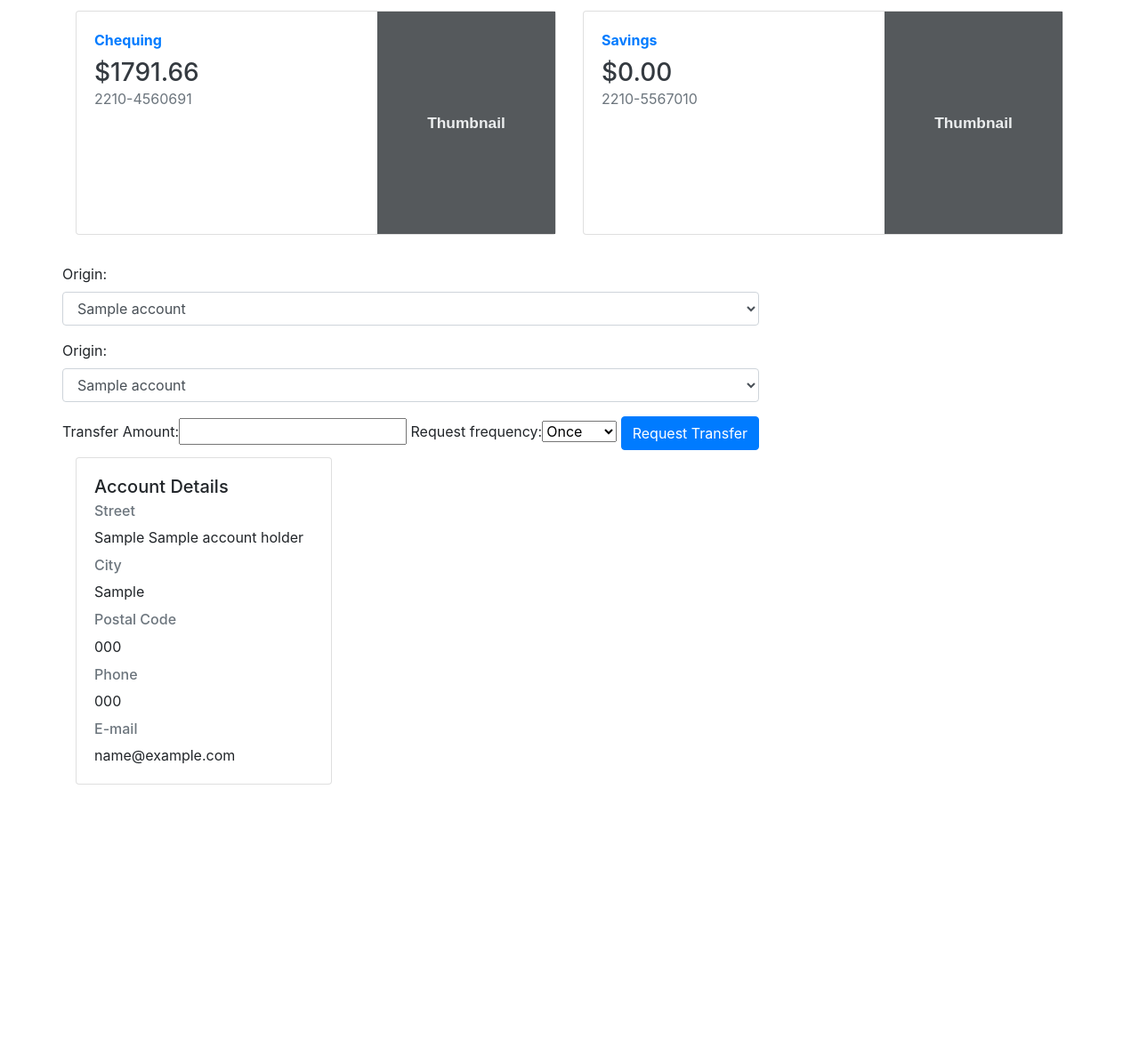
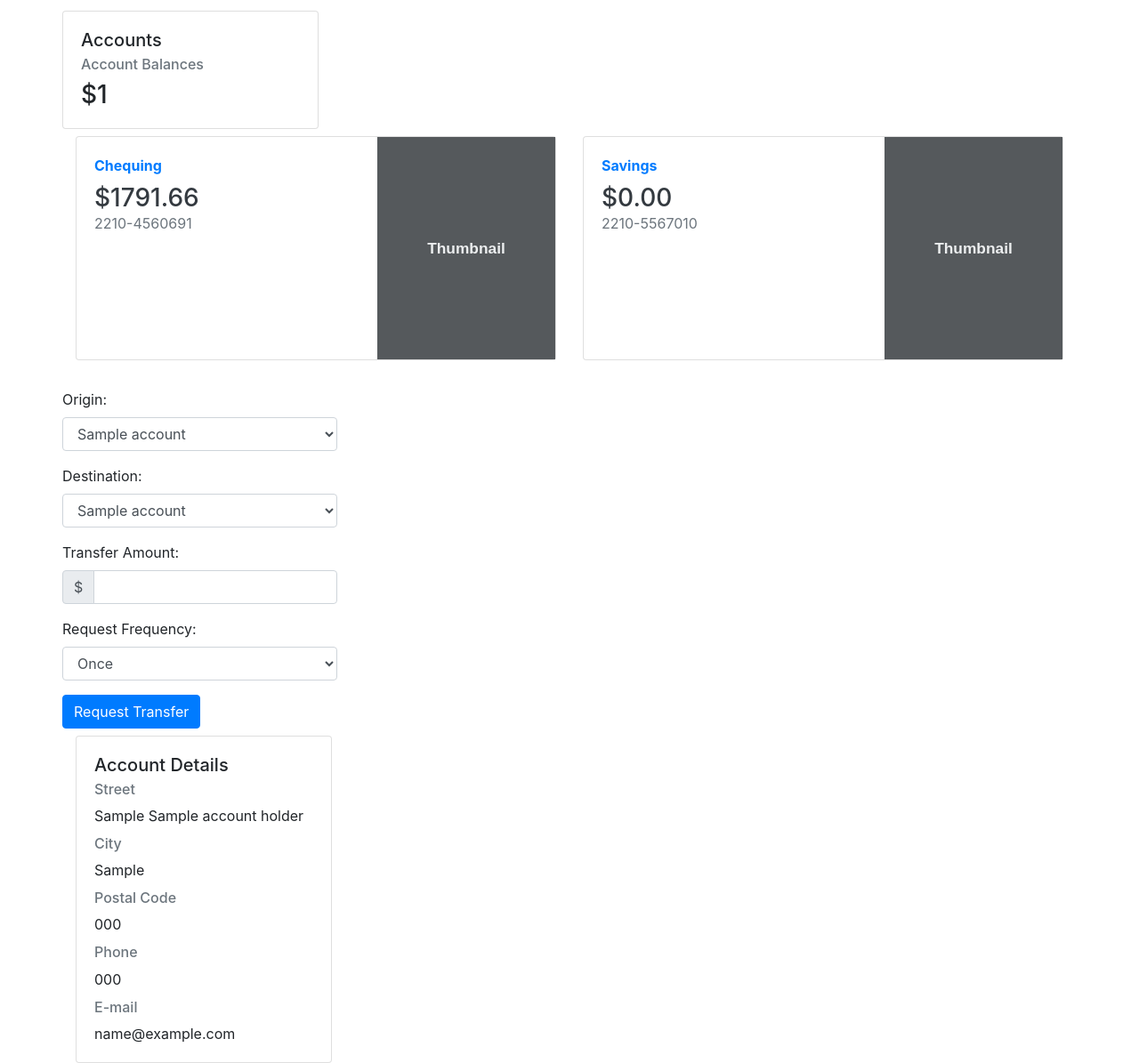
Before and after one commit to AntonNiko/BankProject, a Django app: template publicbanking/templates/publicbanking/accounts_overview.html in a window 1280 px wide. Shown: the part 107-1302 px from the top of the page at 89% size. Before the commit the page ends 989 px from the top, so only its background shows below. Run offline with Django 3.2, Linux system fonts and the light colour scheme; data comes from the database, SQL or seed files in the repository; both versions use the stored data as it was after the commit; tables that the repository leaves empty hold one stand-in row (values such as "Sample post"); the template is opened without the code that fills it: values that come from a table or form of the project are taken from there, most other values are stand-ins (such as "Sample title", 1, 10 or a date in 2020); some libraries are stand-ins or nearby versions.

Commit message:
Added total balance option to show user at /publicbanking/accounts/

```diff
--- a/publicbanking/templates/publicbanking/accounts_overview.html
+++ b/publicbanking/templates/publicbanking/accounts_overview.html
@@ -42,6 +42,15 @@
         </nav>
       </div>
 
+	  <div class="row mb-2">
+		  <div class="card" style="width: 18rem;">
+			  <div class="card-body">
+				<h5 class="card-title">Accounts</h5>
+				<h6 class="card-subtitle mb-2 text-muted">Account Balances</h6>
+				  <h3 class="mb-0">${{ total_balance }}</h3>
+			  </div>
+		  </div>
+	  </div>
       <div class="row mb-2">
 	    {% for account in accounts %}
         <div class="col-md-6">
@@ -72,14 +81,31 @@
 					</select>
 				</div>
 				<div class="form-group">
-					<label for="request_destination">Origin:</label>
+					<label for="request_destination">Destination:</label>
 					<select class="form-control" id="request_destination" name="request_destination">
 					  {% for account in account_choices %}
 					  <option value="{{ account.account_number }}">{{ account }}</option>
 					  {% endfor %}
 					</select>
 				</div>
-				{{ request_form }}
+				<div class="form-group">
+					  <label for="request_amount">Transfer Amount:</label>
+				      <div class="input-group mb-2">
+						<div class="input-group-prepend">
+						  <div class="input-group-text">$</div>
+						</div>
+						<input type="text" class="form-control" id="request_amount" name="request_amount">
+					  </div>
+				</div>
+				<div class="form-group">
+					<label for="request_frequency">Request Frequency:</label>
+					<select class="form-control" id="request_frequency" name="request_frequency">
+						<option value="o">Once</option>
+						<option value="d">Daily</option>
+						<option value="w">Weekly</option>
+						<option value="m">Monthly</option>
+					</select>
+				</div>
 				<button type="submit"0 class="btn btn-primary">Request Transfer</button>
 			</form>
 	  </div>
```
Also changed, not shown: publicbanking/views.py (+14 -10 lines), db.sqlite3.
